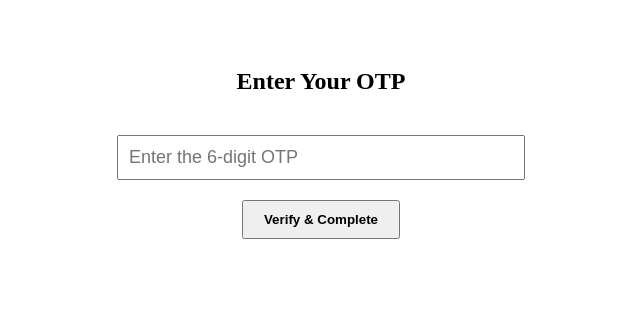
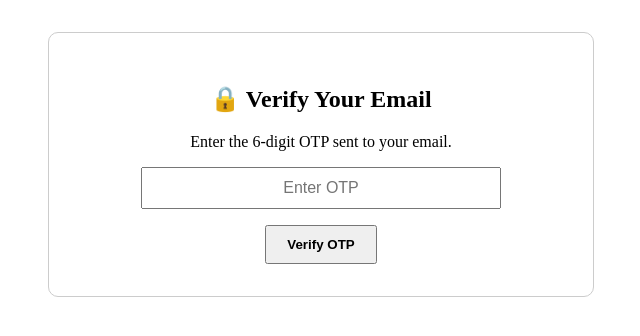
Before and after one commit to Ourwillxyz/Ourwill, a Next.js app: page /verify in a window 1280 px wide. Shown: the top 336 px of the page, without its empty margins (319-959 px from the left). Built offline with nearby package versions, Linux system fonts and the light colour scheme.

Commit message:
Update verify.js

```diff
--- a/pages/verify.js
+++ b/pages/verify.js
@@ -1,102 +1,100 @@
+// pages/verify.js
 import { useState } from 'react';
 import { useRouter } from 'next/router';
 import { supabase } from '../src/supabaseClient';
 import sha256 from 'crypto-js/sha256';
 
-export default function Verify() {
+const VerifyOTP = () => {
+  const router = useRouter();
   const [otpInput, setOtpInput] = useState('');
   const [info, setInfo] = useState('');
-  const router = useRouter();
 
   const handleVerify = async (e) => {
     e.preventDefault();
+    setInfo('⏳ Verifying OTP...');
 
     const pending = JSON.parse(localStorage.getItem('pending_registration') || '{}');
     const { email, username, mobile, county, subcounty, ward, polling_centre } = pending;
 
-    if (!email || !username || !mobile || !county || !subcounty || !ward || !polling_centre) {
-      return setInfo('❌ Incomplete registration data. Please register again.');
+    if (!otpInput || !email || !username || !mobile) {
+      return setInfo('❌ Missing information or OTP.');
     }
 
-    setInfo('⏳ Verifying OTP...');
-
-    // 1. Look up OTP record
-    const { data: otpRecord, error: otpError } = await supabase
+    const { data: otpRecord, error: fetchError } = await supabase
       .from('otp_verification')
       .select('*')
       .eq('email', email)
       .eq('otp', otpInput)
       .eq('used', false)
-      .gte('expires_at', new Date().toISOString())
       .maybeSingle();
 
-    if (otpError || !otpRecord) {
+    if (fetchError || !otpRecord) {
       return setInfo('❌ Invalid or expired OTP.');
     }
 
-    // 2. Prevent duplicates
-    const { data: existing } = await supabase
+    // Mark OTP as used
+    await supabase
+      .from('otp_verification')
+      .update({ used: true })
+      .eq('id', otpRecord.id);
+
+    // Check again for duplicate voter
+    const { data: duplicate } = await supabase
       .from('voter')
       .select('id')
       .or(`email.eq.${email},mobile.eq.${mobile},username.eq.${username}`)
       .maybeSingle();
 
-    if (existing) {
-      return setInfo('❌ Already registered.');
+    if (duplicate) {
+      return setInfo('❌ This voter is already registered.');
     }
 
-    // 3. Hash voter ID
     const voterHash = sha256(`${email}:${mobile}:${username}`).toString();
 
-    const { error: insertError } = await supabase.from('voter').insert([{
-      username,
+    const { error: saveError } = await supabase.from('voter').insert([{
       email: null,
       mobile: null,
+      username,
       county,
       subcounty,
       ward,
       polling_centre,
       voter_hash: voterHash,
-      status: 'verified'
+      status: 'verified',
     }]);
 
-    if (insertError) {
-      console.error(insertError);
-      return setInfo('❌ Could not save voter data.');
+    if (saveError) {
+      console.error('Voter insert error:', saveError);
+      return setInfo('❌ Failed to save voter.');
     }
 
-    // 4. Mark OTP as used
-    await supabase
-      .from('otp_verification')
-      .update({ used: true })
-      .eq('email', email)
-      .eq('otp', otpInput);
-
-    // 5. Clean up and redirect
     localStorage.removeItem('pending_registration');
-    setInfo('✅ Verified and registered! Redirecting...');
+    setInfo('✅ Registration complete! Redirecting...');
     setTimeout(() => router.push('/dashboard'), 2000);
   };
 
   return (
-    <div style={{ padding: 40, textAlign: 'center', maxWidth: 480, margin: 'auto' }}>
-      <h2>Enter Your OTP</h2>
-      <form onSubmit={handleVerify}>
+    <div style={{ maxWidth: 480, margin: '2rem auto', textAlign: 'center', padding: '2rem', border: '1px solid #ccc', borderRadius: '10px' }}>
+      <h2>🔒 Verify Your Email</h2>
+      <p>Enter the 6-digit OTP sent to your email.</p>
+      <form onSubmit={handleVerify} style={{ marginTop: '1rem' }}>
         <input
           type="text"
-          placeholder="Enter the 6-digit OTP"
           value={otpInput}
-          onChange={(e) => setOtpInput(e.target.value)}
+          onChange={(e) => setOtpInput(e.target.value.replace(/\D/, ''))}
           maxLength={6}
+          placeholder="Enter OTP"
           required
-          style={{ padding: 10, width: '80%', marginTop: 20, fontSize: 18 }}
+          style={{ padding: '10px', fontSize: '1rem', width: '70%', textAlign: 'center' }}
         />
         <br />
-        <button type="submit" style={{ marginTop: 20, padding: '10px 20px', fontWeight: 'bold' }}>
-          Verify & Complete
+        <button type="submit" style={{ marginTop: '1rem', padding: '10px 20px', fontWeight: 'bold' }}>
+          Verify OTP
         </button>
+        {info && <p style={{ marginTop: 20, color: info.startsWith('✅') ? 'green' : info.startsWith('❌') ? 'red' : '#333' }}>{info}</p>}
       </form>
-      {info && <p style={{ marginTop: 20, color: info.startsWith('✅') ? 'green' : info.startsWith('❌') ? 'red' : '#333' }}>{info}</p>}
     </div>
   );
-}
+};
+
+export default VerifyOTP;
```
